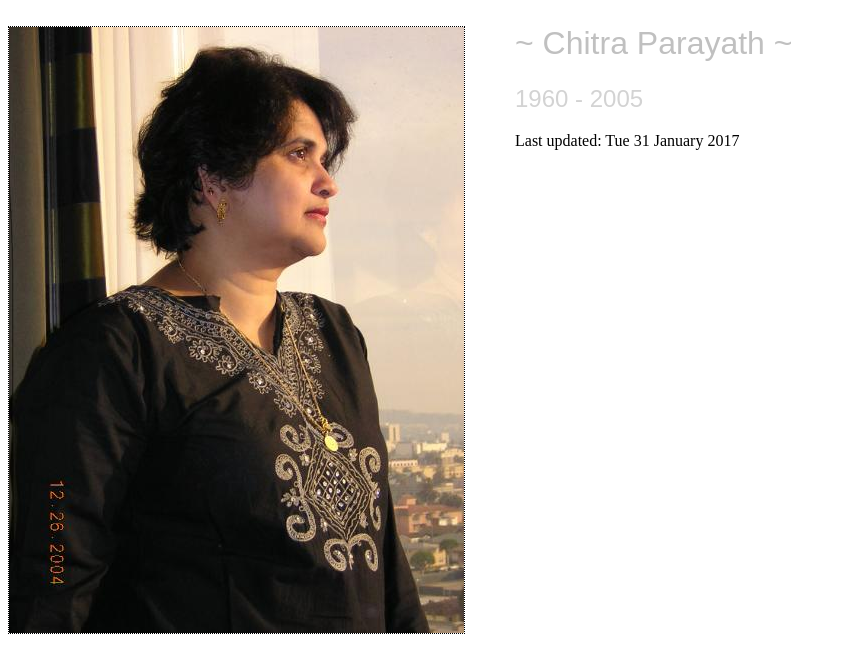
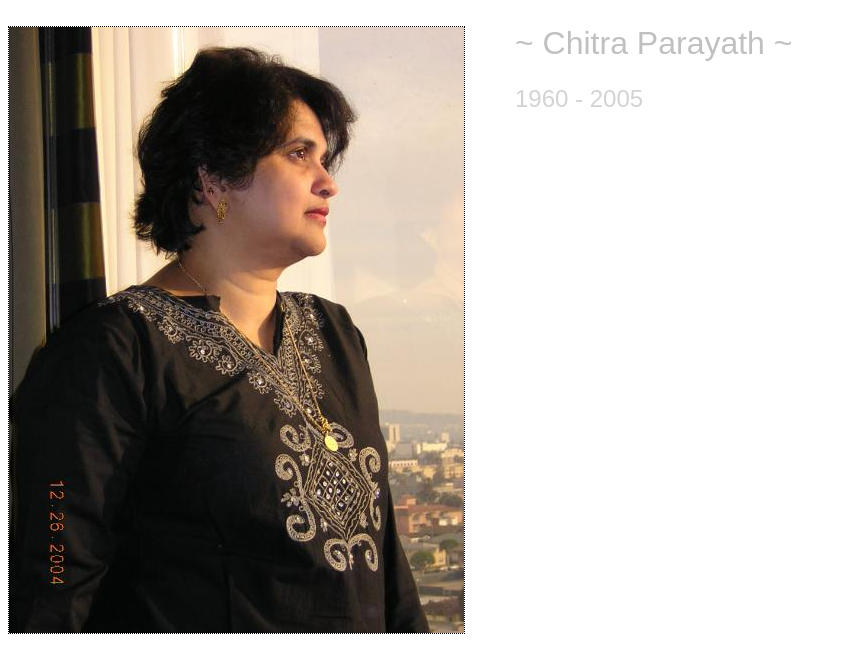
Before and after one commit to VicMux/cp, a plain HTML site: page index.html in a window 1280 px wide. Shown: the whole page, without its empty margins (0-846 px from the left). Drawn offline with Linux system fonts and the light colour scheme.

Commit message:
Removed last update footer

```diff
--- a/index.html
+++ b/index.html
@@ -19,8 +19,5 @@
    <h2>1960 - 2005</h2>
 
 
-		<p>
-		Last updated: Tue 31 January 2017
-		</p>
 </body>
 </html>
```
